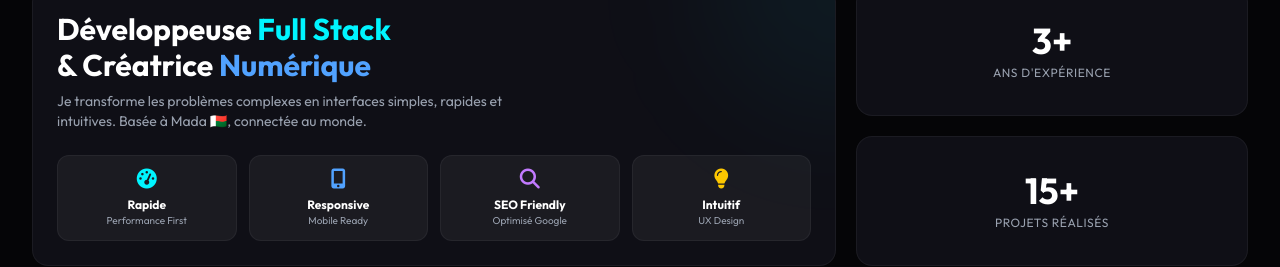
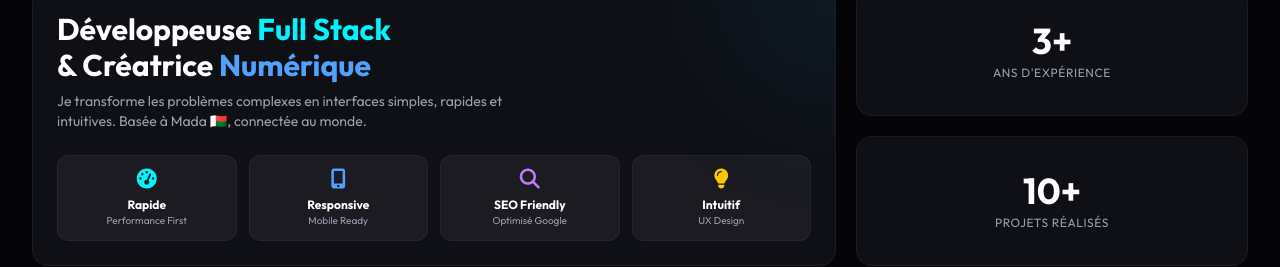
Before and after one commit to Manoa238/My-Portfolio, a Next.js app: page / in a window 1280 px wide. Shown: the part 1022-1289 px from the top of the page. Built offline with nearby package versions, Linux system fonts and the light colour scheme.

Commit message:
maj contenue ihany fona e

```diff
--- a/src/app/page.js
+++ b/src/app/page.js
@@ -143,7 +143,7 @@ export default function Home() {
                 <p className="text-gray-400 text-xs text-center uppercase tracking-wider">Ans d'expérience</p>
               </div>
               <div className="bg-dark-card border border-white/5 rounded-2xl p-5 flex flex-col justify-center items-center hover:border-neon-400/30 transition-all duration-300 group" data-aos="fade-left" data-aos-delay="200">
-                <div className="text-4xl font-bold text-white mb-1 group-hover:text-neon-400 transition-colors">15+</div>
+                <div className="text-4xl font-bold text-white mb-1 group-hover:text-neon-400 transition-colors">10+</div>
                 <p className="text-gray-400 text-xs text-center uppercase tracking-wider">Projets réalisés</p>
               </div>
             </div>
```
